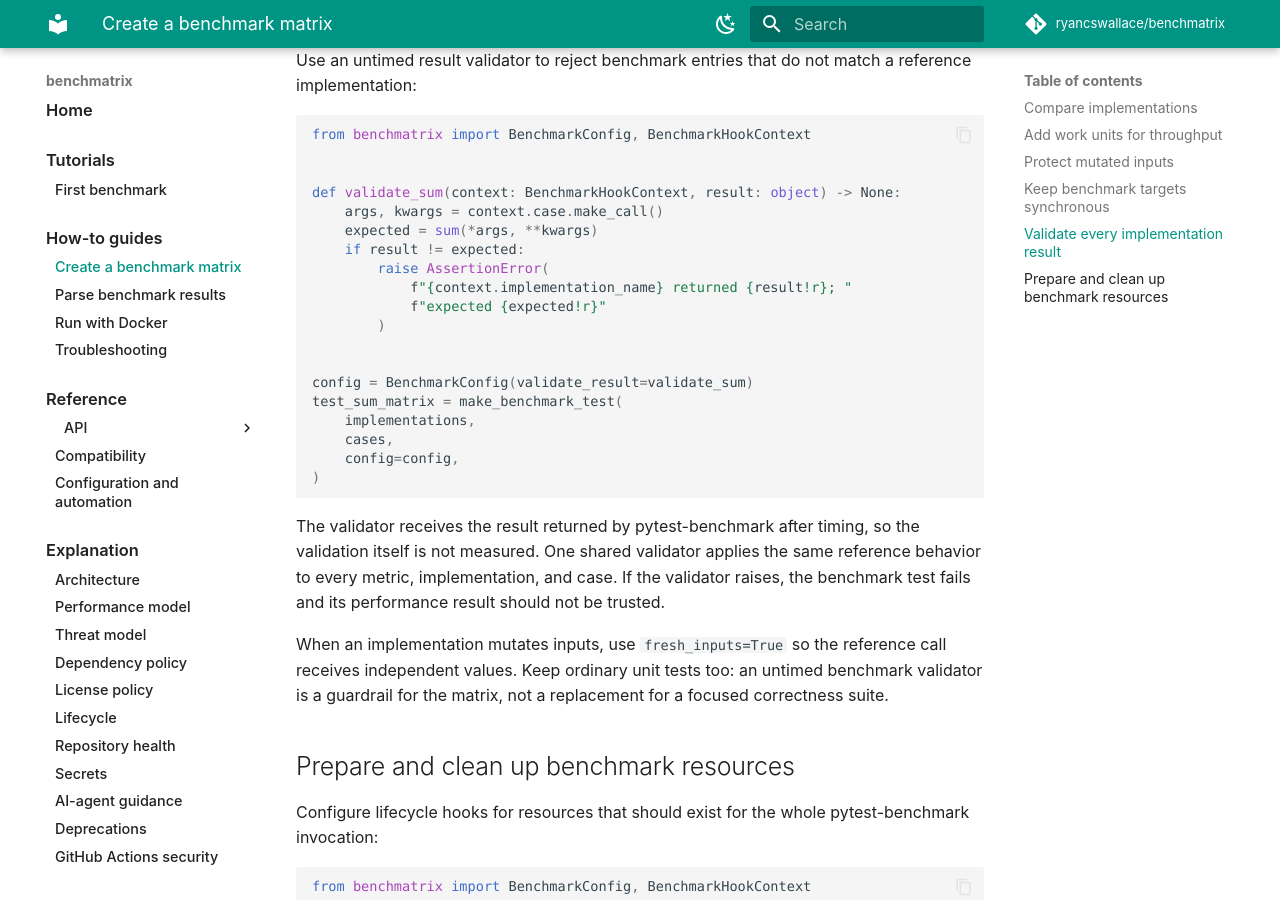
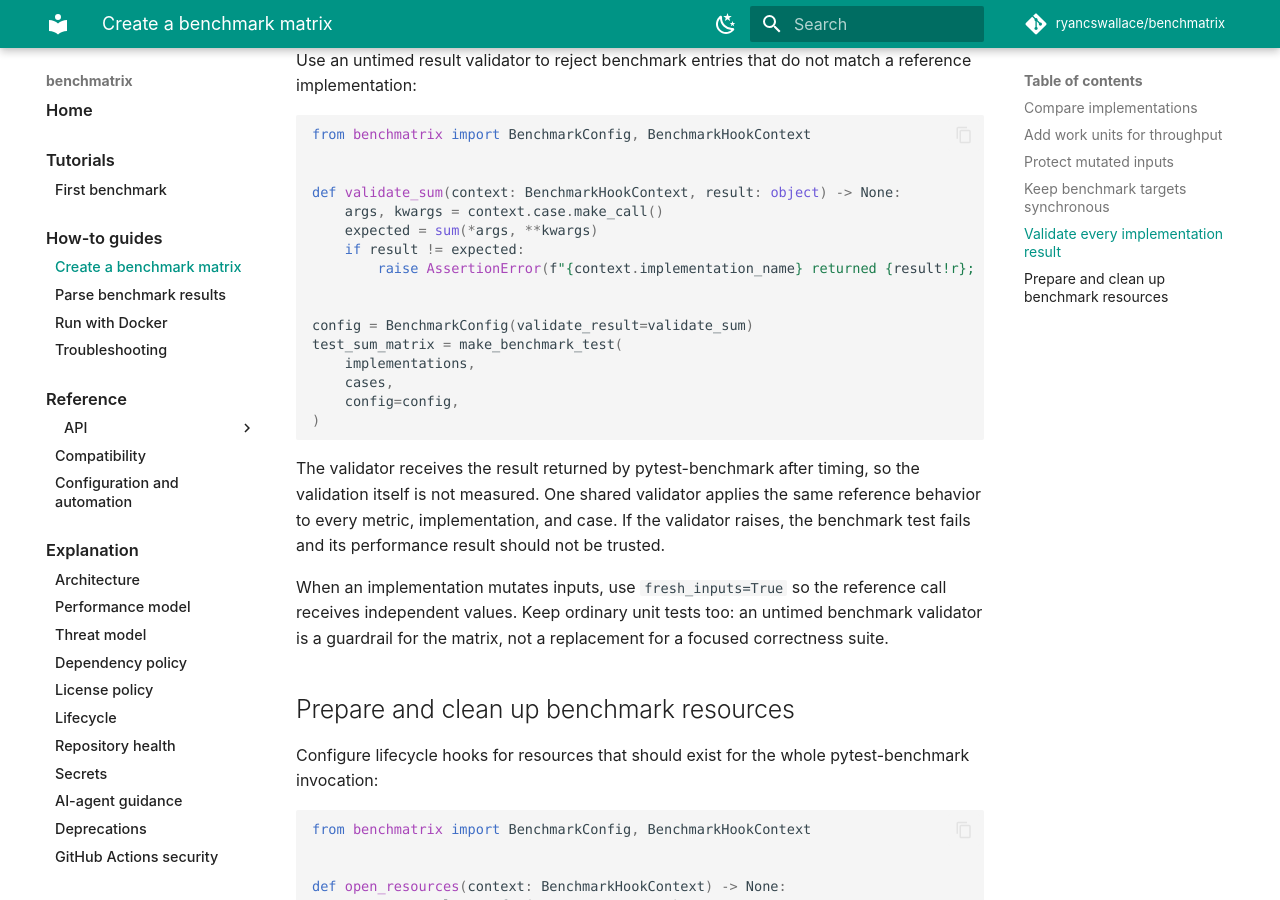
Before and after one commit to ryancswallace/benchmatrix, an MkDocs documentation site: the page built from docs/how-to/create-benchmark-matrix.md, in a window 1280 px wide and 900 px high, scrolled down 1395 px. Built offline with MkDocs 1.6.1 and Material for MkDocs 9.7.7, drawn with Linux system fonts in a browser that asks for light colours; comment, search, counter and statistics services are not loaded.

Commit message:
chore: autoformatting

```diff
--- a/docs/how-to/create-benchmark-matrix.md
+++ b/docs/how-to/create-benchmark-matrix.md
@@ -69,10 +69,7 @@ def validate_sum(context: BenchmarkHookContext, result: object) -> None:
     args, kwargs = context.case.make_call()
     expected = sum(*args, **kwargs)
     if result != expected:
-        raise AssertionError(
-            f"{context.implementation_name} returned {result!r}; "
-            f"expected {expected!r}"
-        )
+        raise AssertionError(f"{context.implementation_name} returned {result!r}; expected {expected!r}")
 
 
 config = BenchmarkConfig(validate_result=validate_sum)
```
